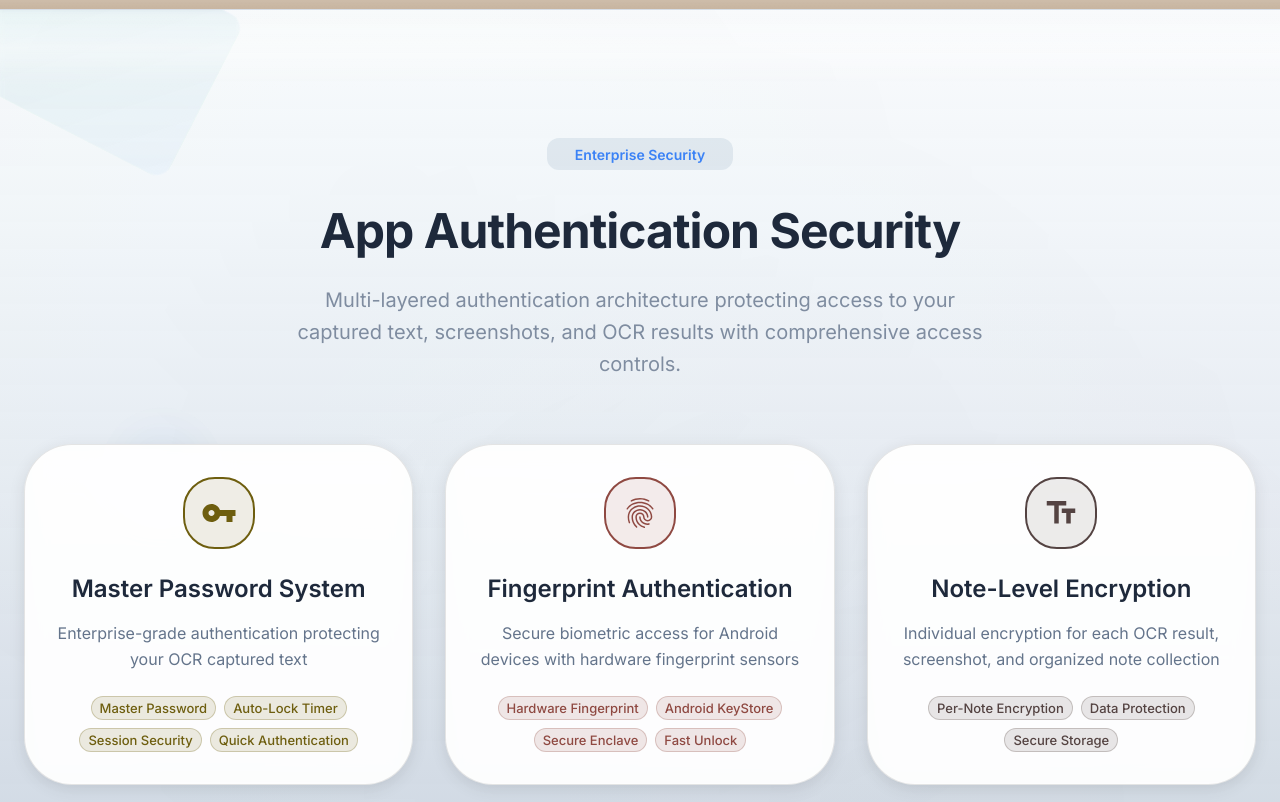
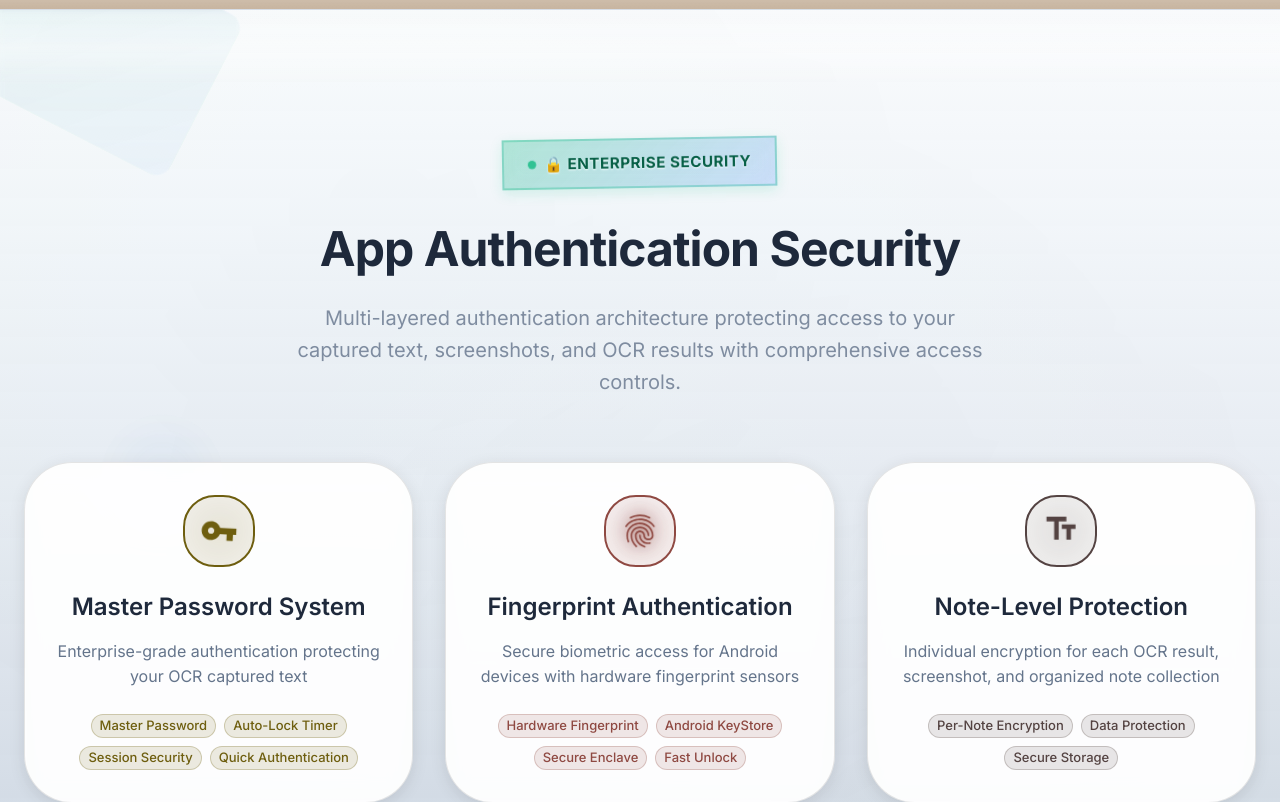
Before and after one commit to David6811/clipflow, a React (Vite) app: page / in a window 1280 px wide. Shown: the part 4000-4802 px from the top of the page. Built offline with nearby package versions, Linux system fonts and the light colour scheme.

Commit message:
update icon and animation

```diff
--- a/src/components/SecuritySection.tsx
+++ b/src/components/SecuritySection.tsx
@@ -31,7 +31,7 @@ const SecuritySection: React.FC = () => {
       features: ['Hardware Fingerprint', 'Android KeyStore', 'Secure Enclave', 'Fast Unlock']
     },
     {
-      title: 'Note-Level Encryption',
+      title: 'Note-Level Protection',
       description: 'Individual encryption for each OCR result, screenshot, and organized note collection',
       icon: TextFields,
       color: '#544342', // ClipFlow brown
@@ -109,18 +109,63 @@ const SecuritySection: React.FC = () => {
       <Container maxWidth="xl" sx={{ position: 'relative', zIndex: 10 }}>
         {/* Section Header */}
         <Box sx={{ textAlign: 'center', mb: 8 }}>
-          <Chip
-            label="Enterprise Security"
+          <Box
             sx={{
+              display: 'inline-flex',
+              alignItems: 'center',
+              gap: 1,
               mb: 4,
-              bgcolor: 'rgba(46, 89, 132, 0.1)',
-              color: 'secondary.main',
-              fontWeight: 600,
-              fontSize: '0.875rem',
-              px: 2,
-              py: 1
+              px: 3,
+              py: 1.5,
+              background: 'linear-gradient(135deg, rgba(16, 185, 129, 0.12) 0%, rgba(59, 130, 246, 0.08) 100%)',
+              backdropFilter: 'blur(10px)',
+              border: '2px solid',
+              borderColor: 'rgba(16, 185, 129, 0.3)',
+              borderRadius: 0,
+              position: 'relative',
+              transform: 'rotate(-1deg)',
+              boxShadow: '0 4px 12px rgba(16, 185, 129, 0.15)',
+              transition: 'all 0.3s ease',
+              '&:hover': {
+                transform: 'rotate(-1deg) scale(1.05)',
+                boxShadow: '0 6px 20px rgba(16, 185, 129, 0.2)'
+              },
+              '&::before': {
+                content: '""',
+                position: 'absolute',
+                top: '-2px',
+                left: '-2px',
+                right: '-2px',
+                bottom: '-2px',
+                background: 'linear-gradient(135deg, rgba(16, 185, 129, 0.2) 0%, rgba(59, 130, 246, 0.15) 100%)',
+                borderRadius: 0,
+                zIndex: -1
+              }
             }}
-          />
+          >
+            <Box
+              sx={{
+                width: 8,
+                height: 8,
+                bgcolor: '#10B981',
+                borderRadius: '50%',
+                animation: 'pulse 2s ease-in-out infinite'
+              }}
+            />
+            <Typography
+              variant="body2"
+              sx={{
+                fontWeight: 700,
+                fontSize: '0.95rem',
+                color: '#065F46',
+                letterSpacing: '0.5px',
+                textTransform: 'uppercase',
+                textShadow: '0 1px 2px rgba(255,255,255,0.8)'
+              }}
+            >
+              🔒 Enterprise Security
+            </Typography>
+          </Box>
           <Typography
             variant="h2"
             component="h2"
@@ -190,10 +235,34 @@ const SecuritySection: React.FC = () => {
                   justifyContent: 'center',
                   mx: 'auto',
                   mb: 3,
-                  border: `2px solid ${layer.color}`
+                  border: `2px solid ${layer.color}`,
+                  position: 'relative',
+                  overflow: 'hidden',
+                  '&::before': {
+                    content: '""',
+                    position: 'absolute',
+                    top: 0,
+                    left: 0,
+                    right: 0,
+                    bottom: 0,
+                    background: `radial-gradient(circle, ${layer.color}20 0%, transparent 70%)`,
+                    animation: index === 0 ? 'securityPulse 3s ease-in-out infinite' :
+                              index === 1 ? 'fingerprintScan 2s ease-in-out infinite' :
+                              'protectionShield 2.5s ease-in-out infinite'
+                  }
                 }}
               >
-                <layer.icon sx={{ fontSize: 36, color: layer.color }} />
+                <layer.icon
+                  sx={{
+                    fontSize: 36,
+                    color: layer.color,
+                    position: 'relative',
+                    zIndex: 1,
+                    animation: index === 0 ? 'keyRotate 4s ease-in-out infinite' :
+                              index === 1 ? 'fingerprintGlow 2s ease-in-out infinite' :
+                              'textFieldsFloat 3s ease-in-out infinite'
+                  }}
+                />
               </Box>
               <Typography
                 variant="h5"
@@ -272,6 +341,79 @@ const SecuritySection: React.FC = () => {
               transform: scale(1.05);
             }
           }
+
+          /* Security icon animations */
+          @keyframes keyRotate {
+            0%, 100% {
+              transform: rotate(0deg) scale(1);
+            }
+            25% {
+              transform: rotate(-3deg) scale(1.05);
+            }
+            75% {
+              transform: rotate(3deg) scale(1.05);
+            }
+          }
+
+          @keyframes fingerprintGlow {
+            0%, 100% {
+              transform: scale(1);
+              filter: drop-shadow(0 0 0px currentColor);
+            }
+            50% {
+              transform: scale(1.1);
+              filter: drop-shadow(0 0 8px currentColor);
+            }
+          }
+
+          @keyframes textFieldsFloat {
+            0%, 100% {
+              transform: translateY(0px) scale(1);
+            }
+            33% {
+              transform: translateY(-2px) scale(1.02);
+            }
+            66% {
+              transform: translateY(1px) scale(0.98);
+            }
+          }
+
+          @keyframes securityPulse {
+            0%, 100% {
+              opacity: 0.3;
+              transform: scale(1);
+            }
+            50% {
+              opacity: 0.6;
+              transform: scale(1.2);
+            }
+          }
+
+          @keyframes fingerprintScan {
+            0%, 100% {
+              opacity: 0.2;
+              transform: scale(0.8) rotate(0deg);
+            }
+            50% {
+              opacity: 0.5;
+              transform: scale(1.1) rotate(180deg);
+            }
+          }
+
+          @keyframes protectionShield {
+            0%, 100% {
+              opacity: 0.4;
+              transform: scale(1) skew(0deg);
+            }
+            25% {
+              opacity: 0.6;
+              transform: scale(1.05) skew(1deg);
+            }
+            75% {
+              opacity: 0.5;
+              transform: scale(0.95) skew(-1deg);
+            }
+          }
         `}
       </style>
     </Box>
```
Also changed, not shown: src/components/BackupSection.tsx (+4 -4 lines).
